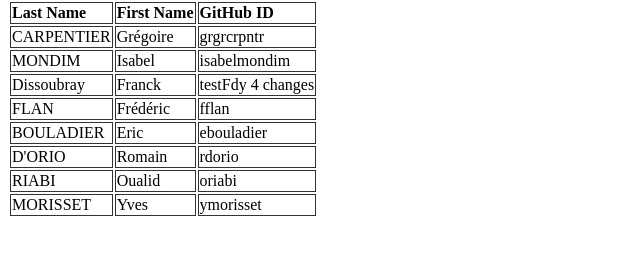
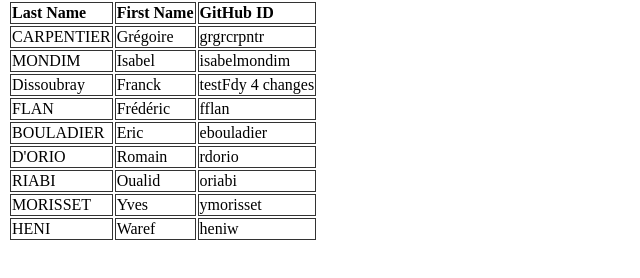
Before and after one commit to grgrcrpntr/git-training, a plain HTML site: page index.html in a window 1280 px wide. Shown: the part 66-344 px from the top of the page, without its empty margins (0-640 px from the left). Drawn offline with Linux system fonts and the light colour scheme.

Commit message:
add my name

```diff
--- a/index.html
+++ b/index.html
@@ -57,6 +57,11 @@
                         <td>Yves</td>
                         <td>ymorisset</td>
                     </tr>
+                    <tr>
+                        <td>HENI</td>
+                        <td>Waref</td>
+                        <td>heniw</td>
+                    </tr>
                 </tbody>
             </table>
         </p>
```
